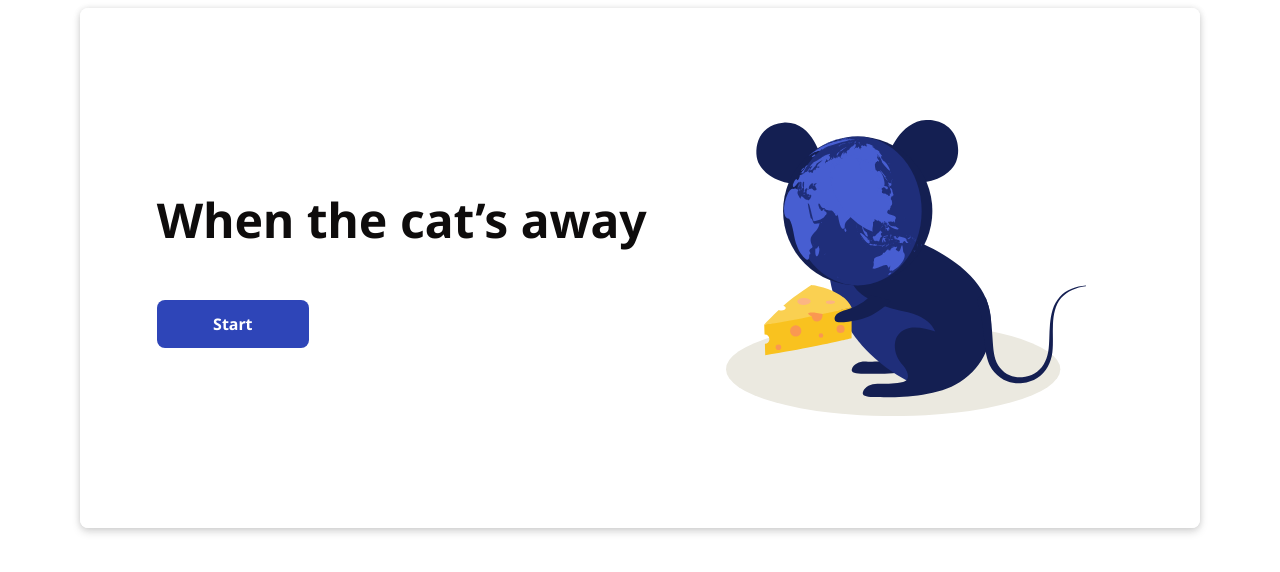
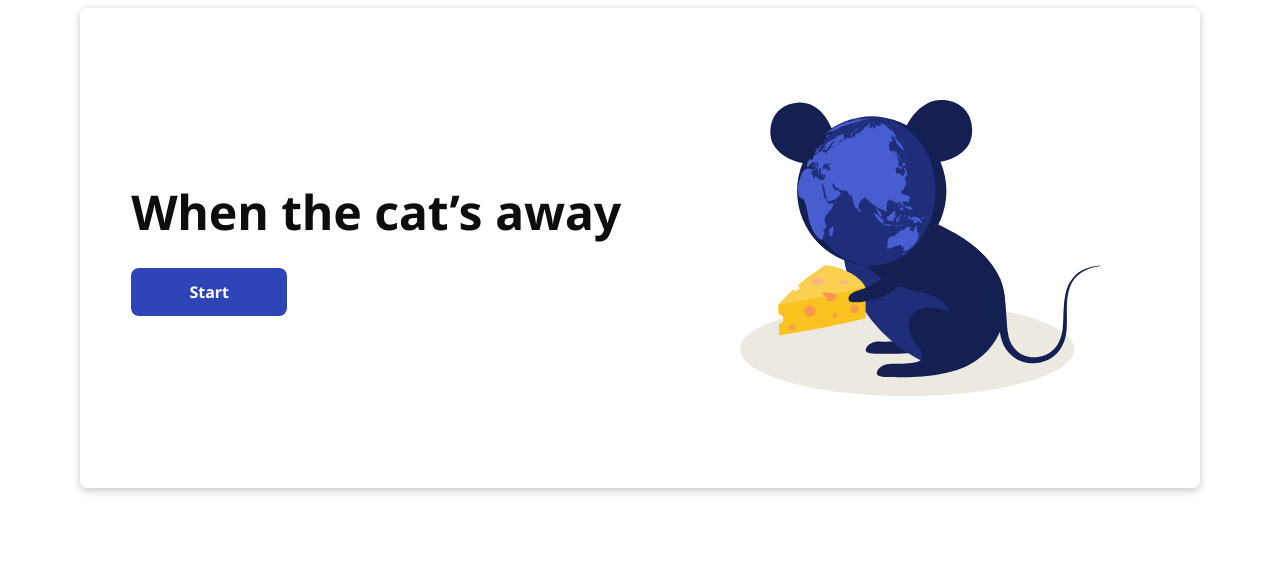
Before and after one commit to rene849/InteractivePDFM2, a plain HTML site: page index.html in a window 1280 px wide. Drawn offline with Linux system fonts and the light colour scheme.

Commit message:
Update index.html

```diff
--- a/index.html
+++ b/index.html
@@ -98,7 +98,7 @@ button{font-family:inherit;cursor:pointer;border:none;background:none;touch-acti
   display:flex;
   align-items:center;
   justify-content:space-between;
-  padding:clamp(24px,4vw,64px) clamp(28px,6vw,96px);
+  padding:clamp(24px,4vw,64px) var(--pad);   /* title and Start start at --pad, like M1, M4 and M5 */
   z-index:500;
   transition:opacity .35s ease,visibility .35s ease;
 }
@@ -122,7 +122,7 @@ button{font-family:inherit;cursor:pointer;border:none;background:none;touch-acti
   line-height:1.35;
   letter-spacing:0;
   white-space:nowrap;
-  margin:0 0 1em;
+  margin:0 0 24px;
   opacity:0;
   transform:translateY(80px);
 }
@@ -133,7 +133,7 @@ button{font-family:inherit;cursor:pointer;border:none;background:none;touch-acti
 }
 .btn-start{
   align-self:flex-start;
-  min-width:152px;
+  min-width:156px;
   height:48px;
   padding:0 28px;
   display:inline-flex;
@@ -1569,6 +1569,7 @@ html.cv-skip .cover-title,html.cv-skip .btn-start,html.cv-skip .m-cover-title,ht
     function flipTimer(fn, ms) { const t = setTimeout(() => { pinFlipTimers.delete(t); fn(); }, ms); pinFlipTimers.add(t); return t; }
     function resetPinsAndProgress() {
       clearTimeout(completionTimer);
+      completionPending = false;
       pinFlipTimers.forEach(clearTimeout); pinFlipTimers.clear();
       viewedMap.clear();
       desktopCompletionShown = false;
@@ -1583,16 +1584,17 @@ html.cv-skip .cover-title,html.cv-skip .btn-start,html.cv-skip .m-cover-title,ht
     }
     let activePin = null;
     let modalOpener = null;
+    let completionPending = false;   /* the exit layer is on its way: the map is already out of reach (no reading it in the gap) */
 
     function syncInert() {
       const coverOpen = !coverView.classList.contains('hidden');
-      const anyModalOpen = [introModal, contentModal, completionModal, biblioOverlay].some(el => el.classList.contains('active'));
+      const anyModalOpen = completionPending || [introModal, contentModal, completionModal, biblioOverlay].some(el => el.classList.contains('active'));
       const headerEl = document.querySelector('.app-header');
       const stageEl = document.querySelector('.stage-view');
 
       if (coverView) {
-        if (anyModalOpen) coverView.setAttribute('inert', '');
-        else coverView.removeAttribute('inert');
+        if (anyModalOpen) { coverView.setAttribute('inert', ''); coverView.setAttribute('aria-hidden', 'true'); }
+        else { coverView.removeAttribute('inert'); coverView.removeAttribute('aria-hidden'); }
       }
       [headerEl, stageEl].forEach(el => {
         if (!el) return;
@@ -2019,10 +2021,13 @@ html.cv-skip .cover-title,html.cv-skip .btn-start,html.cv-skip .m-cover-title,ht
 
       if (viewedMap.size === 7 && !desktopCompletionShown) {
         desktopCompletionShown = true;
-        // Exit layer only after the last feedback card has fully closed and the last pin has finished turning blue
-        if (closedPin) closedPin.focus({ preventScroll: true });
+        // Exit layer only after the last feedback card has fully closed and the last pin has finished turning blue.
+        // Until it opens the map is already inert/hidden and focus is not handed back to the pin, so nothing under the layer is read.
+        completionPending = true;
+        syncInert();
         completionTimer = setTimeout(() => {
-          if (contentModal.classList.contains('active') || introModal.classList.contains('active')) return;
+          completionPending = false;
+          if (contentModal.classList.contains('active') || introModal.classList.contains('active')) { syncInert(); return; }
           completionModal.classList.add('active');
           syncInert();
           window.ceFocusText(completionModal);
@@ -2202,12 +2207,9 @@ html.cv-skip .cover-title,html.cv-skip .btn-start,html.cv-skip .m-cover-title,ht
       if (deskApp) deskApp.removeAttribute('inert');
 
       // Fluid height capped to usableH() & 660px max (matching M5), 578px baseline (matching M1)
-      var cap = Math.max(520, usableH() - 48);
-      var targetH = Math.min(660, cap);
-      var cardW = Math.min(1120, Math.max(320, w - 16));
-      // Natural 16:9 height at current card width, clamped between 578px and targetH
-      var naturalH = Math.round(cardW * 9 / 16);
-      var h = Math.max(Math.min(578, cap), Math.min(targetH, naturalH));
+      // One frame height for all modules: 644px (660px iframe minus the 8px body margins) (1100px+), 614px (1000px+), otherwise 578px; never taller than the visible area
+      var cap = Math.max(480, usableH() - 48);
+      var h = Math.min(w >= 1100 ? 644 : (w >= 1000 ? 614 : 578), cap);
 
       root.style.setProperty('--screen-min', h + 'px');
       root.style.setProperty('--frame-h', h + 'px');
@@ -2431,22 +2433,11 @@ html.cv-skip .cover-title,html.cv-skip .btn-start,html.cv-skip .m-cover-title,ht
         var mSld = document.getElementById('m-slides-view');
         var mBib = document.getElementById('m-biblio-view');
 
-        if (mCov) {
-          if (modalOpen || v !== 'cover') mCov.setAttribute('inert', '');
-          else mCov.removeAttribute('inert');
-        }
-        if (mHdr) {
-          if (modalOpen || v === 'cover') mHdr.setAttribute('inert', '');
-          else mHdr.removeAttribute('inert');
-        }
-        if (mSld) {
-          if (modalOpen || v !== 'slides') mSld.setAttribute('inert', '');
-          else mSld.removeAttribute('inert');
-        }
-        if (mBib) {
-          if (modalOpen || v !== 'biblio') mBib.setAttribute('inert', '');
-          else mBib.removeAttribute('inert');
-        }
+        function lock(el, off) { if (!el) return; if (off) { el.setAttribute('inert', ''); el.setAttribute('aria-hidden', 'true'); } else { el.removeAttribute('inert'); el.removeAttribute('aria-hidden'); } }
+        lock(mCov, modalOpen || v !== 'cover');
+        lock(mHdr, modalOpen || v === 'cover');
+        lock(mSld, modalOpen || v !== 'slides');
+        lock(mBib, modalOpen || v !== 'biblio');
       }
 
       function setView(v) {
```
